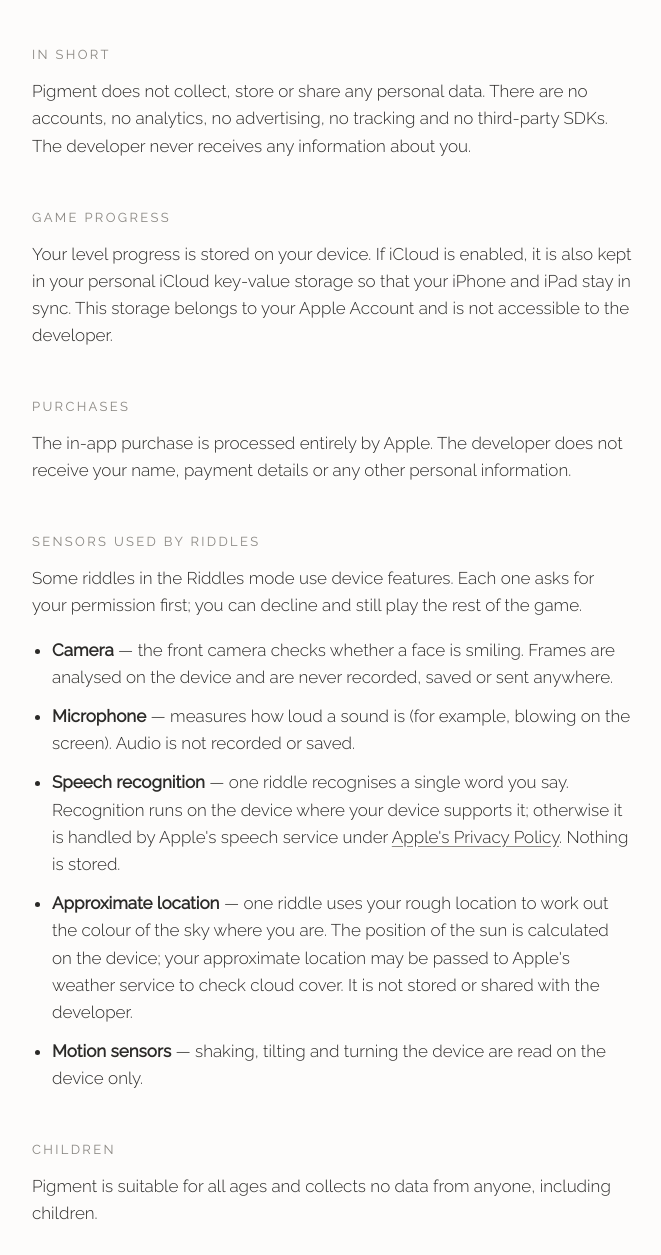
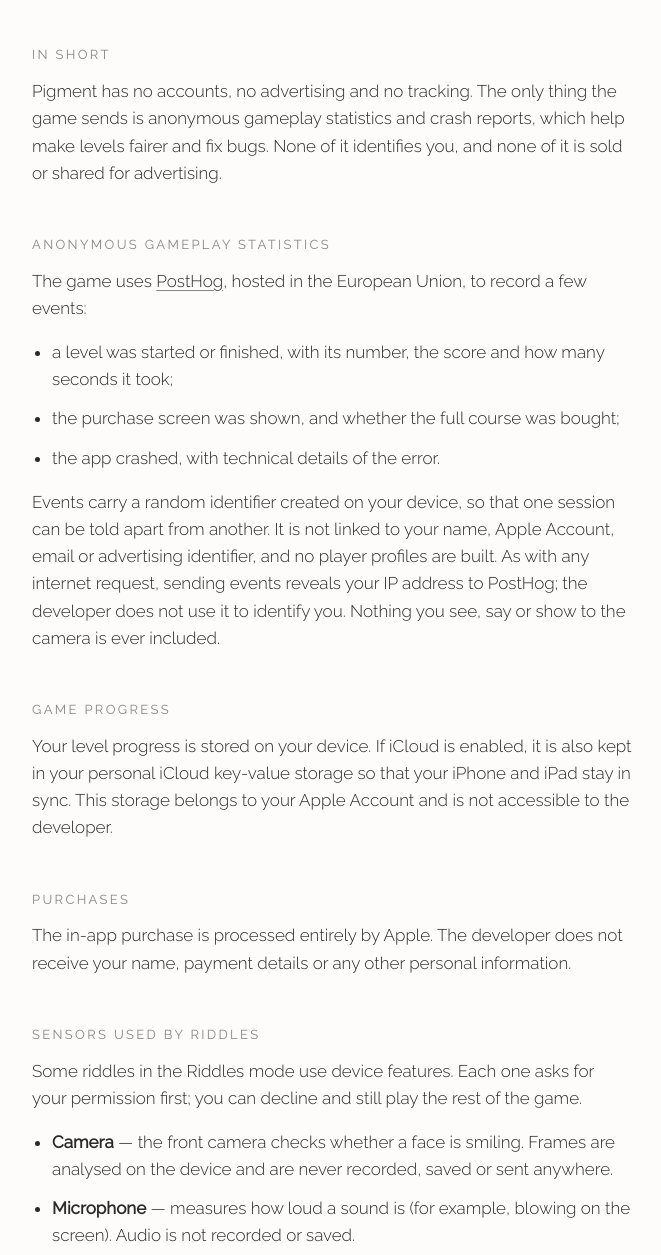
Before and after one commit to Artemh94/pigment-site, a plain HTML site: page privacy.html in a window 1280 px wide. Shown: the part 245-1500 px from the top of the page, without its empty margins (308-969 px from the left). Drawn offline with Linux system fonts and the light colour scheme.

Commit message:
Политика: анонимная статистика PostHog

```diff
--- a/privacy.html
+++ b/privacy.html
@@ -4,7 +4,7 @@
 <meta charset="utf-8">
 <meta name="viewport" content="width=device-width, initial-scale=1">
 <title>Pigment — Privacy Policy</title>
-<meta name="description" content="Privacy Policy for Pigment: Color Mix Puzzle. No data is collected.">
+<meta name="description" content="Privacy Policy for Pigment: Color Mix Puzzle. No accounts, no ads, no tracking; anonymous gameplay statistics only.">
 <link rel="preconnect" href="https://fonts.googleapis.com">
 <link href="https://fonts.googleapis.com/css2?family=Raleway:wght@200;300;400&display=swap" rel="stylesheet">
 <link rel="stylesheet" href="style.css">
@@ -16,7 +16,16 @@
   <p class="meta">Pigment: Color Mix Puzzle · Effective September 24, 2026</p>
 
   <h2>In short</h2>
-  <p>Pigment does not collect, store or share any personal data. There are no accounts, no analytics, no advertising, no tracking and no third-party SDKs. The developer never receives any information about you.</p>
+  <p>Pigment has no accounts, no advertising and no tracking. The only thing the game sends is anonymous gameplay statistics and crash reports, which help make levels fairer and fix bugs. None of it identifies you, and none of it is sold or shared for advertising.</p>
+
+  <h2>Anonymous gameplay statistics</h2>
+  <p>The game uses <a href="https://posthog.com/privacy">PostHog</a>, hosted in the European Union, to record a few events:</p>
+  <ul>
+    <li>a level was started or finished, with its number, the score and how many seconds it took;</li>
+    <li>the purchase screen was shown, and whether the full course was bought;</li>
+    <li>the app crashed, with technical details of the error.</li>
+  </ul>
+  <p>Events carry a random identifier created on your device, so that one session can be told apart from another. It is not linked to your name, Apple Account, email or advertising identifier, and no player profiles are built. As with any internet request, sending events reveals your IP address to PostHog; the developer does not use it to identify you. Nothing you see, say or show to the camera is ever included.</p>
 
   <h2>Game progress</h2>
   <p>Your level progress is stored on your device. If iCloud is enabled, it is also kept in your personal iCloud key-value storage so that your iPhone and iPad stay in sync. This storage belongs to your Apple Account and is not accessible to the developer.</p>
@@ -35,7 +44,7 @@
   </ul>
 
   <h2>Children</h2>
-  <p>Pigment is suitable for all ages and collects no data from anyone, including children.</p>
+  <p>Pigment is suitable for all ages. It collects no personal information from anyone, including children; the anonymous statistics above are the same for every player.</p>
 
   <h2>Changes</h2>
   <p>If this policy ever changes, the new version will be posted on this page with a new effective date.</p>
```
